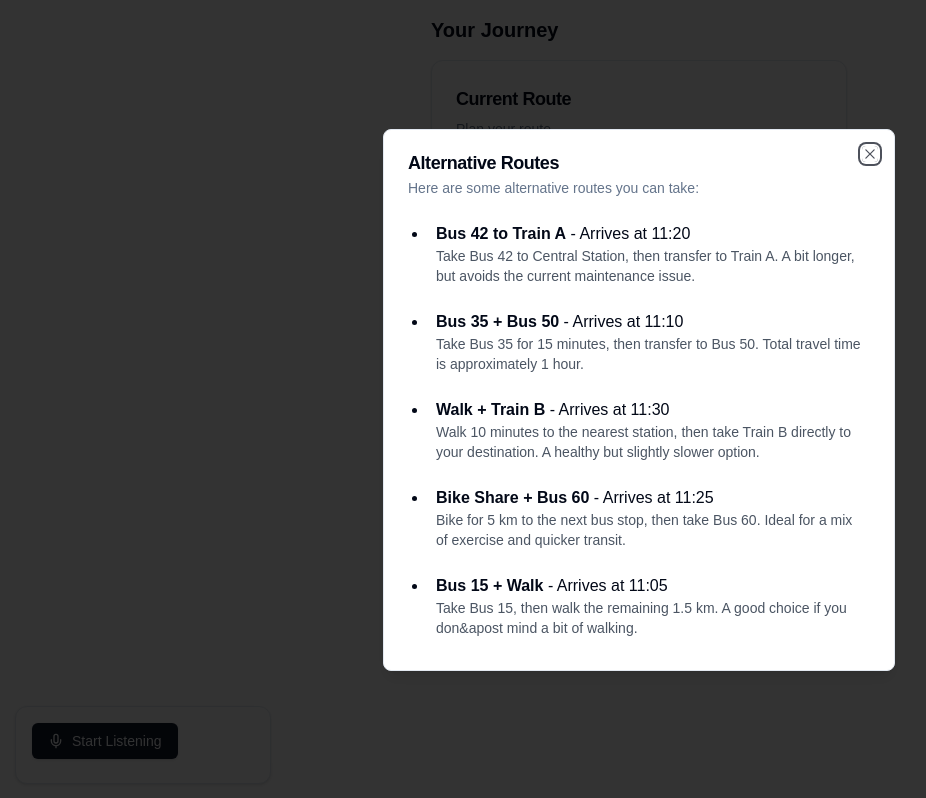
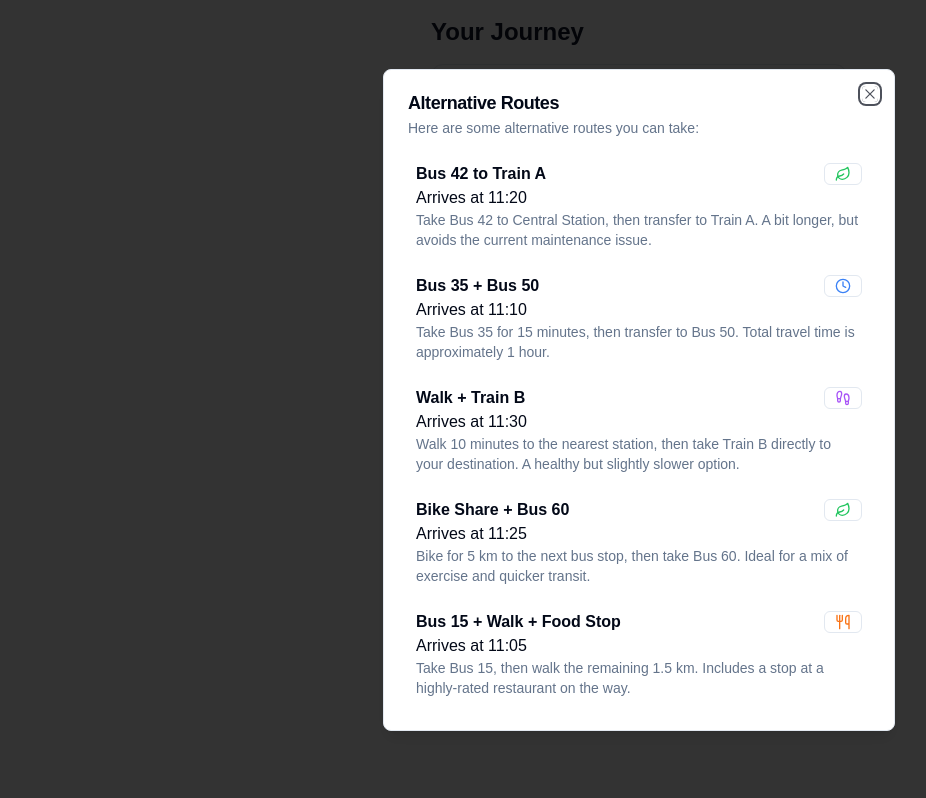
Before and after one commit to TaiHaDev/comp3900-ai-train-prototype, a Next.js app: page /route in a window 1280 px wide. Both pictures are taken after a click on the button "Show Alternatives". Shown: the whole page, without its empty margins (1-927 px from the left). Built offline with nearby package versions, Linux system fonts and the light colour scheme.

Commit message:
new colours and icons

```diff
--- a/package.json
+++ b/package.json
@@ -16,8 +16,8 @@
     "@radix-ui/react-select": "^2.1.2",
     "@radix-ui/react-slot": "^1.1.0",
     "@radix-ui/react-toggle": "^1.1.0",
+    "@radix-ui/react-tooltip": "^1.1.3",
     "ai": "^3.4.10",
-    "@radix-ui/react-toggle": "^1.1.0",
     "class-variance-authority": "^0.7.0",
     "clsx": "^2.1.1",
     "dotenv": "^16.4.5",
--- a/src/app/route/page.js
+++ b/src/app/route/page.js
@@ -1,7 +1,7 @@
 'use client'
 
 import { useState } from "react"
-import { MapPin, AlertTriangle, Clock, MapPinned } from "lucide-react"
+import { MapPin, AlertTriangle, Clock, MapPinned, Leaf, Footprints, ArrowLeftRight, Utensils } from "lucide-react"
 import { Button } from "@/components/ui/button"
 import {
   Card,
@@ -21,7 +21,8 @@ import {
 import { Alert, AlertDescription, AlertTitle } from "@/components/ui/alert"
 import { Input } from "@/components/ui/input"
 import { Select, SelectContent, SelectItem, SelectTrigger, SelectValue } from "@/components/ui/select"
-import VoiceChat from "@/components/VoiceChat"
+import { Badge } from "@/components/ui/badge"
+import { Tooltip, TooltipContent, TooltipProvider, TooltipTrigger } from "@/components/ui/tooltip"
 
 export default function RoutePage() {
   const [currentStop, setCurrentStop] = useState(0)
@@ -43,37 +44,46 @@ export default function RoutePage() {
     {
       mode: "Bus 42 to Train A",
       arrivalTime: "11:20",
-      description: "Take Bus 42 to Central Station, then transfer to Train A. A bit longer, but avoids the current maintenance issue."
+      description: "Take Bus 42 to Central Station, then transfer to Train A. A bit longer, but avoids the current maintenance issue.",
+      preference: "eco",
+      icon: <Leaf className="h-4 w-4 text-green-500" />,
     },
     {
       mode: "Bus 35 + Bus 50",
       arrivalTime: "11:10",
-      description: "Take Bus 35 for 15 minutes, then transfer to Bus 50. Total travel time is approximately 1 hour."
+      description: "Take Bus 35 for 15 minutes, then transfer to Bus 50. Total travel time is approximately 1 hour.",
+      preference: "fast",
+      icon: <Clock className="h-4 w-4 text-blue-500" />,
     },
     {
       mode: "Walk + Train B",
       arrivalTime: "11:30",
-      description: "Walk 10 minutes to the nearest station, then take Train B directly to your destination. A healthy but slightly slower option."
+      description: "Walk 10 minutes to the nearest station, then take Train B directly to your destination. A healthy but slightly slower option.",
+      preference: "walking",
+      icon: <Footprints className="h-4 w-4 text-purple-500" />,
     },
     {
       mode: "Bike Share + Bus 60",
       arrivalTime: "11:25",
-      description: "Bike for 5 km to the next bus stop, then take Bus 60. Ideal for a mix of exercise and quicker transit."
+      description: "Bike for 5 km to the next bus stop, then take Bus 60. Ideal for a mix of exercise and quicker transit.",
+      preference: "eco",
+      icon: <Leaf className="h-4 w-4 text-green-500" />,
     },
     {
-      mode: "Bus 15 + Walk",
+      mode: "Bus 15 + Walk + Food Stop",
       arrivalTime: "11:05",
-      description: "Take Bus 15, then walk the remaining 1.5 km. A good choice if you don&apost mind a bit of walking."
+      description: "Take Bus 15, then walk the remaining 1.5 km. Includes a stop at a highly-rated restaurant on the way.",
+      preference: "food",
+      icon: <Utensils className="h-4 w-4 text-orange-500" />,
     },
   ]
 
   const simulateRouteChange = () => {
-    // Simulate a change in the route due to maintenance or other issues
     const updatedRoute = [
       { name: startLocation || "Start", time: route[0].time },
-      { name: "Detour Stop 1", time: addMinutes(route[0].time, 20) }, // Adds 20 minutes for detour
-      { name: "Detour Stop 2", time: addMinutes(route[0].time, 40) }, // Adds more time for detour
-      { name: destination || "Destination", time: addMinutes(route[0].time, 60) }, // Final time at the destination
+      { name: "Detour Stop 1", time: addMinutes(route[0].time, 20) },
+      { name: "Detour Stop 2", time: addMinutes(route[0].time, 40) },
+      { name: destination || "Destination", time: addMinutes(route[0].time, 60) },
     ];
 
     setRoute(updatedRoute);
@@ -86,11 +96,8 @@ export default function RoutePage() {
   }
 
   const planRoute = () => {
-    // Define time estimation for stops (e.g., 15 minutes per stop as a placeholder)
-    const timeGap = 15; // 15 minutes between stops for simplicity
-
-    // Calculate the time for each stop based on the departure time or ASAP
-    let currentTime = time === "asap" ? "10:00" : time; // Default to 10:00 for "ASAP"
+    const timeGap = 15;
+    let currentTime = time === "asap" ? "10:00" : time;
     const newRoute = [
       { name: startLocation, time: currentTime },
       { name: "Transfer Stop 1", time: addMinutes(currentTime, timeGap) },
@@ -102,7 +109,6 @@ export default function RoutePage() {
     setShowPlanModal(false);
   };
 
-  // Helper function to add minutes to a time string (HH:mm format)
   const addMinutes = (time, minutes) => {
     const [hours, mins] = time.split(":").map(Number);
     const newMinutes = mins + minutes;
@@ -113,9 +119,9 @@ export default function RoutePage() {
 
   return (
     <div className="container mx-auto p-4 max-w-md">
-      <h1 className="text-xl font-bold mb-4">Your Journey</h1>
+      <h1 className="text-2xl font-bold mb-4 text-primary">Your Journey</h1>
 
-      <Card className="mb-4">
+      <Card className="mb-4 bg-card text-card-foreground">
         <CardHeader>
           <CardTitle className="text-lg">Current Route</CardTitle>
           <CardDescription>
@@ -141,12 +147,12 @@ export default function RoutePage() {
 
       <Dialog open={showPlanModal} onOpenChange={setShowPlanModal}>
         <DialogTrigger asChild>
-          <Button className="w-full mb-2">
+          <Button className="w-full mb-2 bg-primary text-primary-foreground hover:bg-primary/90">
             <MapPinned className="mr-2 h-4 w-4" />
             Plan Your Route
           </Button>
         </DialogTrigger>
-        <DialogContent>
+        <DialogContent className="bg-background text-foreground">
           <DialogHeader>
             <DialogTitle>Plan Your Route</DialogTitle>
             <DialogDescription>
@@ -194,7 +200,7 @@ export default function RoutePage() {
                 ASAP
               </Button>
             </div>
-            <Button onClick={planRoute} className="w-full">
+            <Button onClick={planRoute} className="w-full bg-primary text-primary-foreground hover:bg-primary/90">
               Plan Route
             </Button>
           </div>
@@ -202,17 +208,18 @@ export default function RoutePage() {
       </Dialog>
 
       <div className="space-y-2 mb-16">
-        <Button onClick={simulateRouteChange} className="w-full">
+        <Button onClick={simulateRouteChange} className="w-full bg-secondary text-secondary-foreground hover:bg-secondary/90">
           <Clock className="mr-2 h-4 w-4" />
           Simulate Route Change
         </Button>
-        <Button onClick={() => setShowAlternatives(true)} className="w-full">
+        <Button onClick={() => setShowAlternatives(true)} className="w-full bg-accent text-accent-foreground hover:bg-accent/90">
+          <ArrowLeftRight className="mr-2 h-4 w-4" />
           Show Alternatives
         </Button>
       </div>
 
       <Dialog open={showRouteChange} onOpenChange={setShowRouteChange}>
-        <DialogContent>
+        <DialogContent className="bg-background text-foreground">
           <DialogHeader>
             <DialogTitle>Route Change</DialogTitle>
             <DialogDescription>
@@ -220,11 +227,11 @@ export default function RoutePage() {
               has fallen on the tracks.
             </DialogDescription>
           </DialogHeader>
-          <Alert>
+          <Alert variant="destructive">
             <AlertTriangle className="h-4 w-4" />
             <AlertTitle>Route Updated</AlertTitle>
             <AlertDescription>
-              We&aposve rerouted you to avoid delays. Your new estimated arrival
+              We've rerouted you to avoid delays. Your new estimated arrival
               time is 11:00.
             </AlertDescription>
           </Alert>
@@ -232,30 +239,58 @@ export default function RoutePage() {
       </Dialog>
 
       <Dialog open={showAlternatives} onOpenChange={setShowAlternatives}>
-        <DialogContent>
+        <DialogContent className="bg-background text-foreground">
           <DialogHeader>
             <DialogTitle>Alternative Routes</DialogTitle>
             <DialogDescription>
               Here are some alternative routes you can take:
             </DialogDescription>
           </DialogHeader>
-          <ul className="list-disc pl-5 space-y-2">
+          <ul className="space-y-2">
             {alternativeRoutes.map((route, index) => (
               <li
                 key={index}
                 onClick={() => selectAlternativeRoute(route)}
-                className="cursor-pointer hover:bg-gray-100 p-2 rounded"
+                className="cursor-pointer hover:bg-accent hover:text-accent-foreground p-2 rounded"
               >
-                <span className="font-bold">{route.mode}</span> - Arrives at{" "}
-                {route.arrivalTime}
-                <p className="text-sm text-gray-600">{route.description}</p>
+                <div className="flex items-center justify-between">
+                  <span className="font-bold">{route.mode}</span>
+                  <TooltipProvider>
+                    <Tooltip>
+                      <TooltipTrigger asChild>
+                        <Badge variant="outline" className="ml-2">
+                          {route.icon}
+                        </Badge>
+                      </TooltipTrigger>
+                      <TooltipContent>
+                        <p>{getPreferenceDescription(route.preference)}</p>
+                      </TooltipContent>
+                    </Tooltip>
+                  </TooltipProvider>
+                </div>
+                <p>Arrives at {route.arrivalTime}</p>
+                <p className="text-sm text-muted-foreground">{route.description}</p>
               </li>
             ))}
           </ul>
         </DialogContent>
       </Dialog>
 
-      <VoiceChat />
     </div>
   )
 }
+
+function getPreferenceDescription(preference) {
+  switch (preference) {
+    case 'eco':
+      return 'Eco-friendly option'
+    case 'fast':
+      return 'Fastest route'
+    case 'walking':
+      return 'Includes more walking'
+    case 'food':
+      return 'Includes a food stop'
+    default:
+      return 'Route option'
+  }
+}
--- /dev/null
+++ b/src/components/ui/badge.jsx
@@ -0,0 +1,34 @@
+import * as React from "react"
+import { cva } from "class-variance-authority";
+
+import { cn } from "@/lib/utils"
+
+const badgeVariants = cva(
+  "inline-flex items-center rounded-md border px-2.5 py-0.5 text-xs font-semibold transition-colors focus:outline-none focus:ring-2 focus:ring-ring focus:ring-offset-2",
+  {
+    variants: {
+      variant: {
+        default:
+          "border-transparent bg-primary text-primary-foreground shadow hover:bg-primary/80",
+        secondary:
+          "border-transparent bg-secondary text-secondary-foreground hover:bg-secondary/80",
+        destructive:
+          "border-transparent bg-destructive text-destructive-foreground shadow hover:bg-destructive/80",
+        outline: "text-foreground",
+      },
+    },
+    defaultVariants: {
+      variant: "default",
+    },
+  }
+)
+
+function Badge({
+  className,
+  variant,
+  ...props
+}) {
+  return (<div className={cn(badgeVariants({ variant }), className)} {...props} />);
+}
+
+export { Badge, badgeVariants }
--- /dev/null
+++ b/src/components/ui/tooltip.jsx
@@ -0,0 +1,28 @@
+"use client"
+
+import * as React from "react"
+import * as TooltipPrimitive from "@radix-ui/react-tooltip"
+
+import { cn } from "@/lib/utils"
+
+const TooltipProvider = TooltipPrimitive.Provider
+
+const Tooltip = TooltipPrimitive.Root
+
+const TooltipTrigger = TooltipPrimitive.Trigger
+
+const TooltipContent = React.forwardRef(({ className, sideOffset = 4, ...props }, ref) => (
+  <TooltipPrimitive.Portal>
+    <TooltipPrimitive.Content
+      ref={ref}
+      sideOffset={sideOffset}
+      className={cn(
+        "z-50 overflow-hidden rounded-md bg-primary px-3 py-1.5 text-xs text-primary-foreground animate-in fade-in-0 zoom-in-95 data-[state=closed]:animate-out data-[state=closed]:fade-out-0 data-[state=closed]:zoom-out-95 data-[side=bottom]:slide-in-from-top-2 data-[side=left]:slide-in-from-right-2 data-[side=right]:slide-in-from-left-2 data-[side=top]:slide-in-from-bottom-2",
+        className
+      )}
+      {...props} />
+  </TooltipPrimitive.Portal>
+))
+TooltipContent.displayName = TooltipPrimitive.Content.displayName
+
+export { Tooltip, TooltipTrigger, TooltipContent, TooltipProvider }
```
Also changed, not shown: 1 other file (tests, documents, lock files or other folders).
